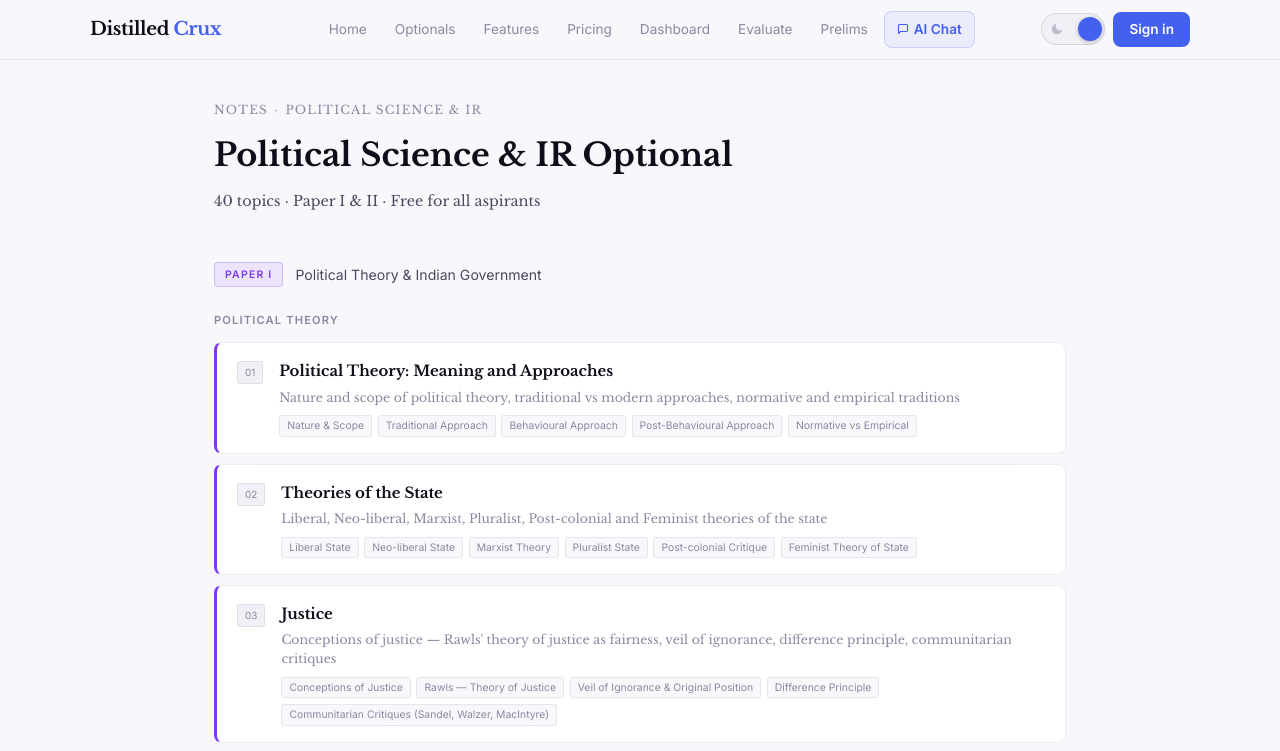
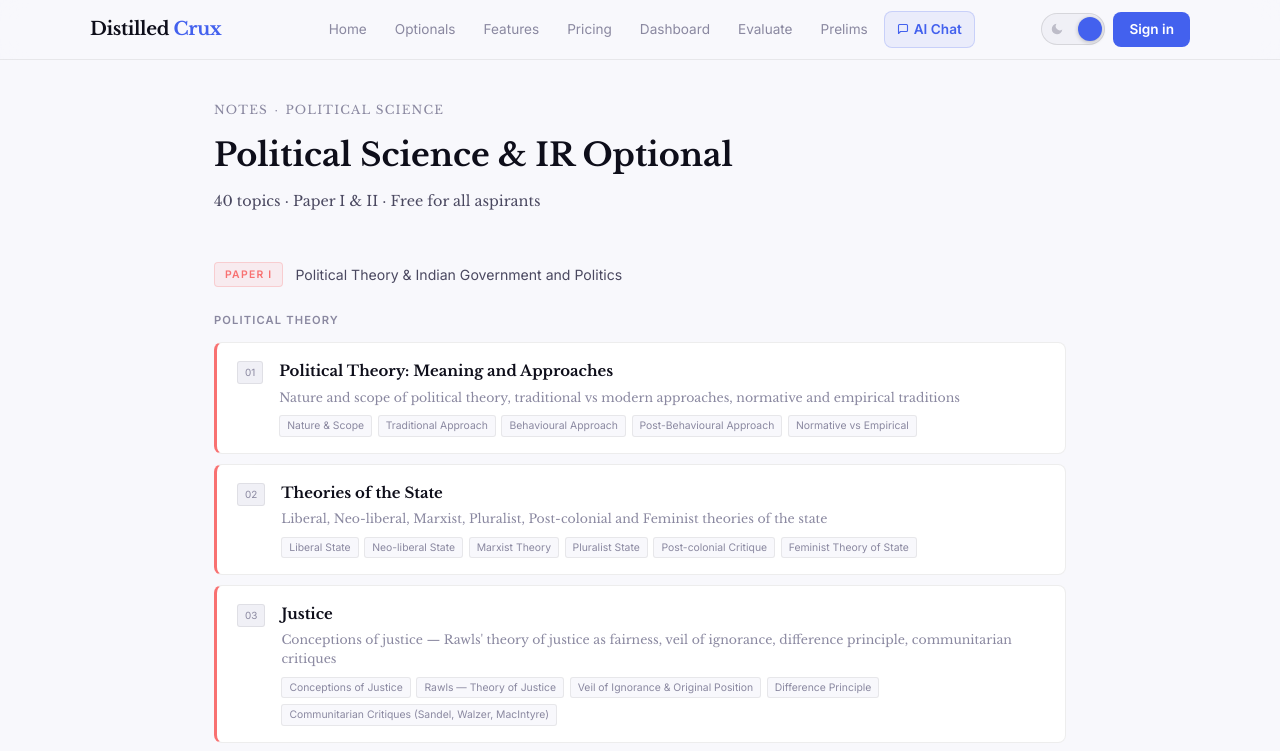
Before and after one commit to nirxv/distilledcrux, a Next.js app: page /notes/polsci in a window 1280 px wide. Shown: the top 751 px of the page. Built offline with nearby package versions, Linux system fonts and the light colour scheme; no server answers.

Commit message:
feat: add /notes/polsci index page (red theme)

```diff
--- a/app/notes/polsci/page.tsx
+++ b/app/notes/polsci/page.tsx
@@ -1,34 +1,24 @@
 import type { Metadata } from 'next';
 import Link from 'next/link';
-import { paper1Notes, paper2Notes } from '@/lib/notes/polsci';
+import { paper1Notes, paper2Notes, paper1Sections, paper2Sections } from '@/lib/notes/polsci';
 
 export const metadata: Metadata = {
-  title: 'Political Science & IR Optional Notes — UPSC Mains Paper I & II | Distilled Crux',
-  description: 'Comprehensive free notes for UPSC Political Science & International Relations (PSIR) Optional covering Paper I — Political Theory & Indian Government, and Paper II — Comparative Politics & International Relations.',
+  title: 'Political Science Optional Notes — UPSC Mains Paper I & II | Distilled Crux',
+  description: 'Comprehensive free notes for UPSC Political Science & IR Optional — political theory, Indian polity, comparative politics and international relations.',
   alternates: { canonical: 'https://distilledcrux.com/notes/polsci' },
 };
 
-const COLOR = '#7c3aed';
-
-const SECTIONS_P1 = [
-  { label: 'Political Theory', value: 'Political Theory' },
-  { label: 'Indian Government and Politics', value: 'Indian Government and Politics' },
-];
-
-const SECTIONS_P2 = [
-  { label: 'Comparative Political Analysis and International Politics', value: 'Comparative Political Analysis and International Politics' },
-  { label: 'India and the World', value: 'India and the World' },
-];
+const COLOR = '#f87171';
+const COLOR_BG = 'rgba(248,113,113,0.09)';
+const COLOR_BORDER = 'rgba(248,113,113,0.25)';
 
 export default function PolsciNotesPage() {
   return (
     <div style={{ maxWidth: 900, margin: '0 auto', padding: '2.5rem 1.5rem 5rem' }}>
-
-      {/* Breadcrumb */}
       <div style={{ color: 'var(--text3)', fontSize: '0.75rem', textTransform: 'uppercase', letterSpacing: '0.1em', marginBottom: '0.5rem', display: 'flex', alignItems: 'center', gap: '0.4rem' }}>
         <Link href="/notes" style={{ color: 'var(--text3)', textDecoration: 'none' }}>Notes</Link>
         <span>·</span>
-        <span>Political Science & IR</span>
+        <span>Political Science</span>
       </div>
 
       <h1 style={{ fontFamily: 'var(--font-display)', fontSize: '2rem', fontWeight: 700, color: 'var(--text)', marginBottom: '0.4rem' }}>
@@ -41,53 +31,27 @@ export default function PolsciNotesPage() {
       {/* Paper I */}
       <div style={{ marginBottom: '3rem' }}>
         <div style={{ display: 'flex', alignItems: 'center', gap: '0.75rem', marginBottom: '1.5rem' }}>
-          <span style={{
-            fontSize: '0.65rem', fontFamily: 'var(--font-ui)', fontWeight: 700,
-            letterSpacing: '0.12em', textTransform: 'uppercase',
-            color: COLOR, background: 'rgba(124,58,237,0.1)',
-            border: '1px solid rgba(124,58,237,0.25)', padding: '3px 10px', borderRadius: 4,
-          }}>Paper I</span>
-          <span style={{ color: 'var(--text2)', fontSize: '0.88rem', fontFamily: 'var(--font-ui)' }}>Political Theory & Indian Government</span>
+          <span style={{ fontSize: '0.65rem', fontFamily: 'var(--font-ui)', fontWeight: 700, letterSpacing: '0.12em', textTransform: 'uppercase', color: COLOR, background: COLOR_BG, border: `1px solid ${COLOR_BORDER}`, padding: '3px 10px', borderRadius: 4 }}>Paper I</span>
+          <span style={{ color: 'var(--text2)', fontSize: '0.88rem', fontFamily: 'var(--font-ui)' }}>Political Theory & Indian Government and Politics</span>
         </div>
-
-        {SECTIONS_P1.map(({ label, value }) => {
-          const notes = paper1Notes.filter(n => n.section === value);
+        {paper1Sections.map((section) => {
+          const notes = paper1Notes.filter(n => n.section === section);
           if (!notes.length) return null;
           return (
-            <div key={value} style={{ marginBottom: '2rem' }}>
-              <div style={{
-                fontSize: '0.7rem', fontFamily: 'var(--font-ui)', fontWeight: 600,
-                letterSpacing: '0.1em', textTransform: 'uppercase',
-                color: 'var(--text3)', marginBottom: '0.75rem',
-              }}>{label}</div>
+            <div key={section} style={{ marginBottom: '2rem' }}>
+              <div style={{ fontSize: '0.7rem', fontFamily: 'var(--font-ui)', fontWeight: 600, letterSpacing: '0.1em', textTransform: 'uppercase', color: 'var(--text3)', marginBottom: '0.75rem' }}>{section}</div>
               <div style={{ display: 'flex', flexDirection: 'column', gap: '0.6rem' }}>
-                {notes.map((note) => (
+                {notes.map(note => (
                   <Link key={note.slug} href={`/notes/polsci/${note.slug}`} style={{ textDecoration: 'none' }}>
-                    <div style={{
-                      background: 'var(--bg2)', border: '1px solid var(--border)',
-                      borderRadius: 8, padding: '1rem 1.25rem',
-                      borderLeft: `3px solid ${COLOR}`,
-                      display: 'flex', alignItems: 'flex-start', gap: '1rem',
-                      transition: 'background 0.15s, border-color 0.15s',
-                    }}>
-                      <span style={{
-                        fontSize: '0.62rem', fontFamily: 'var(--font-ui)', color: 'var(--text3)',
-                        background: 'var(--bg3)', border: '1px solid var(--border)',
-                        padding: '2px 7px', borderRadius: 3, flexShrink: 0, marginTop: '2px',
-                      }}>
-                        {String(note.topic).padStart(2, '0')}
-                      </span>
+                    <div style={{ background: 'var(--bg2)', border: '1px solid var(--border)', borderRadius: 8, padding: '1rem 1.25rem', borderLeft: `3px solid ${COLOR}`, display: 'flex', alignItems: 'flex-start', gap: '1rem', transition: 'background 0.15s' }}>
+                      <span style={{ fontSize: '0.62rem', fontFamily: 'var(--font-ui)', color: 'var(--text3)', background: 'var(--bg3)', border: '1px solid var(--border)', padding: '2px 7px', borderRadius: 3, flexShrink: 0, marginTop: '2px' }}>{String(note.topic).padStart(2, '0')}</span>
                       <div style={{ flex: 1, minWidth: 0 }}>
                         <div style={{ color: 'var(--text)', fontSize: '0.93rem', fontWeight: 600, marginBottom: '0.25rem' }}>{note.title}</div>
                         <div style={{ color: 'var(--text3)', fontSize: '0.78rem', lineHeight: 1.5 }}>{note.description}</div>
                         {note.subtopics && (
                           <div style={{ display: 'flex', gap: '0.35rem', flexWrap: 'wrap' as const, marginTop: '0.5rem' }}>
                             {note.subtopics.map(st => (
-                              <span key={st} style={{
-                                fontSize: '0.65rem', fontFamily: 'var(--font-ui)',
-                                color: 'var(--text3)', background: 'var(--bg)',
-                                border: '1px solid var(--border)', padding: '1px 7px', borderRadius: 3,
-                              }}>{st}</span>
+                              <span key={st} style={{ fontSize: '0.65rem', fontFamily: 'var(--font-ui)', color: 'var(--text3)', background: 'var(--bg)', border: '1px solid var(--border)', padding: '1px 7px', borderRadius: 3 }}>{st}</span>
                             ))}
                           </div>
                         )}
@@ -104,53 +68,27 @@ export default function PolsciNotesPage() {
       {/* Paper II */}
       <div>
         <div style={{ display: 'flex', alignItems: 'center', gap: '0.75rem', marginBottom: '1.5rem' }}>
-          <span style={{
-            fontSize: '0.65rem', fontFamily: 'var(--font-ui)', fontWeight: 700,
-            letterSpacing: '0.12em', textTransform: 'uppercase',
-            color: '#06b6d4', background: 'rgba(6,182,212,0.08)',
-            border: '1px solid rgba(6,182,212,0.22)', padding: '3px 10px', borderRadius: 4,
-          }}>Paper II</span>
+          <span style={{ fontSize: '0.65rem', fontFamily: 'var(--font-ui)', fontWeight: 700, letterSpacing: '0.12em', textTransform: 'uppercase', color: COLOR, background: COLOR_BG, border: `1px solid ${COLOR_BORDER}`, padding: '3px 10px', borderRadius: 4 }}>Paper II</span>
           <span style={{ color: 'var(--text2)', fontSize: '0.88rem', fontFamily: 'var(--font-ui)' }}>Comparative Politics & International Relations</span>
         </div>
-
-        {SECTIONS_P2.map(({ label, value }) => {
-          const notes = paper2Notes.filter(n => n.section === value);
+        {paper2Sections.map((section) => {
+          const notes = paper2Notes.filter(n => n.section === section);
           if (!notes.length) return null;
           return (
-            <div key={value} style={{ marginBottom: '2rem' }}>
-              <div style={{
-                fontSize: '0.7rem', fontFamily: 'var(--font-ui)', fontWeight: 600,
-                letterSpacing: '0.1em', textTransform: 'uppercase',
-                color: 'var(--text3)', marginBottom: '0.75rem',
-              }}>{label}</div>
+            <div key={section} style={{ marginBottom: '2rem' }}>
+              <div style={{ fontSize: '0.7rem', fontFamily: 'var(--font-ui)', fontWeight: 600, letterSpacing: '0.1em', textTransform: 'uppercase', color: 'var(--text3)', marginBottom: '0.75rem' }}>{section}</div>
               <div style={{ display: 'flex', flexDirection: 'column', gap: '0.6rem' }}>
                 {notes.map(note => (
                   <Link key={note.slug} href={`/notes/polsci/${note.slug}`} style={{ textDecoration: 'none' }}>
-                    <div style={{
-                      background: 'var(--bg2)', border: '1px solid var(--border)',
-                      borderRadius: 8, padding: '1rem 1.25rem',
-                      borderLeft: '3px solid #06b6d4',
-                      display: 'flex', alignItems: 'flex-start', gap: '1rem',
-                      transition: 'background 0.15s',
-                    }}>
-                      <span style={{
-                        fontSize: '0.62rem', fontFamily: 'var(--font-ui)', color: 'var(--text3)',
-                        background: 'var(--bg3)', border: '1px solid var(--border)',
-                        padding: '2px 7px', borderRadius: 3, flexShrink: 0, marginTop: '2px',
-                      }}>
-                        {String(note.topic).padStart(2, '0')}
-                      </span>
+                    <div style={{ background: 'var(--bg2)', border: '1px solid var(--border)', borderRadius: 8, padding: '1rem 1.25rem', borderLeft: `3px solid ${COLOR}`, display: 'flex', alignItems: 'flex-start', gap: '1rem', transition: 'background 0.15s' }}>
+                      <span style={{ fontSize: '0.62rem', fontFamily: 'var(--font-ui)', color: 'var(--text3)', background: 'var(--bg3)', border: '1px solid var(--border)', padding: '2px 7px', borderRadius: 3, flexShrink: 0, marginTop: '2px' }}>{String(note.topic).padStart(2, '0')}</span>
                       <div style={{ flex: 1, minWidth: 0 }}>
                         <div style={{ color: 'var(--text)', fontSize: '0.93rem', fontWeight: 600, marginBottom: '0.25rem' }}>{note.title}</div>
                         <div style={{ color: 'var(--text3)', fontSize: '0.78rem', lineHeight: 1.5 }}>{note.description}</div>
                         {note.subtopics && (
                           <div style={{ display: 'flex', gap: '0.35rem', flexWrap: 'wrap' as const, marginTop: '0.5rem' }}>
                             {note.subtopics.map(st => (
-                              <span key={st} style={{
-                                fontSize: '0.65rem', fontFamily: 'var(--font-ui)',
-                                color: 'var(--text3)', background: 'var(--bg)',
-                                border: '1px solid var(--border)', padding: '1px 7px', borderRadius: 3,
-                              }}>{st}</span>
+                              <span key={st} style={{ fontSize: '0.65rem', fontFamily: 'var(--font-ui)', color: 'var(--text3)', background: 'var(--bg)', border: '1px solid var(--border)', padding: '1px 7px', borderRadius: 3 }}>{st}</span>
                             ))}
                           </div>
                         )}
```
